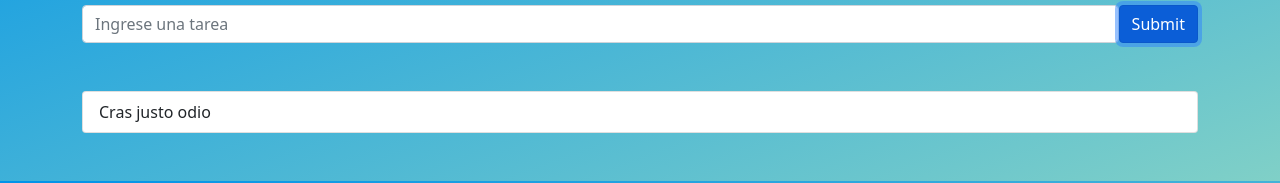
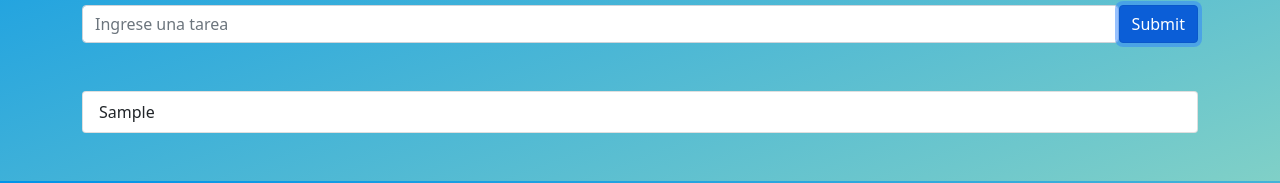
Before and after one commit to RamiroIsaJ/listatareas, a React (Create React App) app: page / in a window 1280 px wide. Both pictures are taken after typing "Sample" into the empty fields and a click on the button "Submit". Shown: the part 254-437 px from the top of the page. Built offline with nearby package versions, Linux system fonts and the light colour scheme.

Commit message:
terminado lista de tareas

```diff
--- a/src/components/FormTareas.js
+++ b/src/components/FormTareas.js
@@ -24,13 +24,14 @@ const FormTareas = () => {
         <div>
             <Form className="container my-5" onSubmit={handleSubmit}>
                 <Form.Group className="mb-3 d-flex">
-                    <Form.Control type="text" placeholder="Ingrese una tarea" onChange={e => setTareaInd(e.target.value)} value={tareaInd}/>
+                    <Form.Control type="text" placeholder="Ingrese una tarea"
+                                onChange={e => setTareaInd(e.target.value)} value={tareaInd}/>
                     <Button variant="primary" type="submit"> Submit </Button>
                 </Form.Group>
             </Form>
 
             <section className="container">
-                <ListaTareas></ListaTareas>
+                <ListaTareas arregloTareas={tareas}></ListaTareas>
             </section>
         </div>
     );
--- a/src/components/ItemTarea.js
+++ b/src/components/ItemTarea.js
@@ -1,9 +1,9 @@
 import React from 'react';
 import { ListGroup } from 'react-bootstrap';
 
-const ItemTarea = () => {
+const ItemTarea = (props) => {
     return (
-        <ListGroup.Item>Cras justo odio</ListGroup.Item>
+        <ListGroup.Item> {props.tarea} </ListGroup.Item>
     );
 };
 
--- a/src/components/ListaTareas.js
+++ b/src/components/ListaTareas.js
@@ -2,10 +2,12 @@ import React from 'react';
 import { ListGroup } from 'react-bootstrap';
 import ItemTarea from './ItemTarea';
 
-const ListaTareas = () => {
+const ListaTareas = (props) => {
     return (
         <ListGroup className="my-5">
-            <ItemTarea></ItemTarea>
+            {
+                props.arregloTareas.map((item, index) => <ItemTarea key={index} tarea={item}></ItemTarea>)
+            }
         </ListGroup>
 
     );
--- a/src/components/Subtitulo.js
+++ b/src/components/Subtitulo.js
@@ -3,7 +3,7 @@ import React, { Component } from 'react';
 const Subtitulo = (props) => {
     return (
         <div>
-            <h2 class="text-center text-light"> Tareas de la comisión {props.comision} </h2>
+            <h2 className="text-center text-light"> Tareas de la comisión {props.comision} </h2>
         </div>
     );
 }
```
